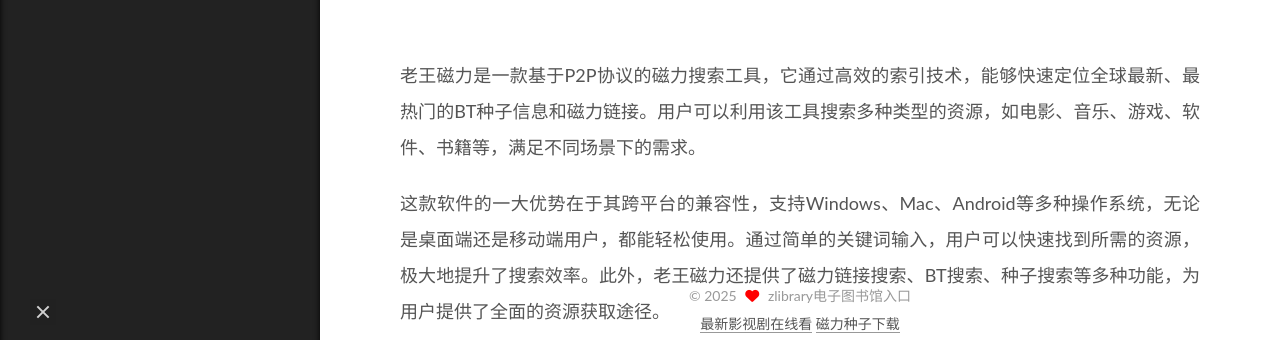
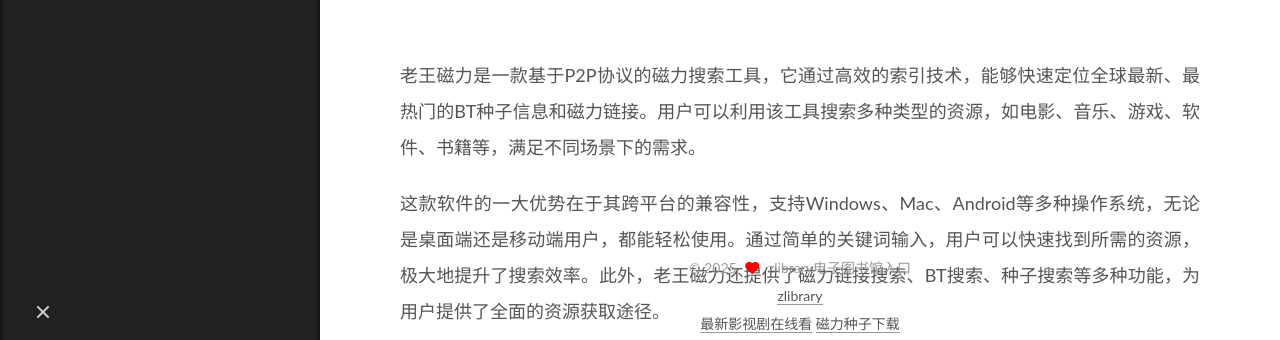
Before and after one commit to z-libraryold/z-libraryold.github.io, a plain HTML site: page p/laowangcili.html in a window 1280 px wide. Shown: the part 414-754 px from the top of the page. Drawn offline with nearby package versions, Linux system fonts and the light colour scheme.

Commit message:
Update laowangcili.html

```diff
--- a/p/laowangcili.html
+++ b/p/laowangcili.html
@@ -211,6 +211,7 @@
         </div>
 
            <div class="links">
+             <a href="https://zlibraryrud.github.io/" >zlibrary</a><br>
 <a href="https://www.tdboxs.cn/favorites/yingyinzaixian" target="_blank" >最新影视剧在线看</a>
 <a href="https://www.titk123.com/favorites/cilisousuo" target="_blank" >磁力种子下载</a><br>
 <a href="https://www.litxdh.com/favorites/zimu.html" target="_blank" >字幕库下载网</a>
```
